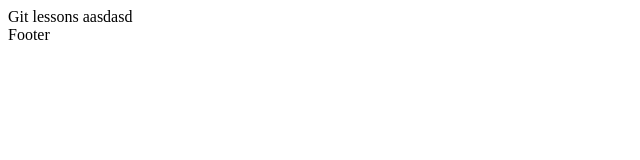
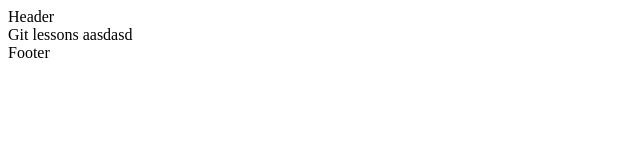
Before and after one commit to santer545/myRoadMap, a plain HTML site: page materialize/index.html in a window 1280 px wide. Shown: the whole page, without its empty margins (0-640 px from the left). Drawn offline with Linux system fonts and the light colour scheme.

Commit message:
commit with notepad

```diff
--- a/materialize/index.html
+++ b/materialize/index.html
@@ -6,6 +6,7 @@
 </head>
 <body>
     <main>
+        <header id="header">Header</header>
         <section>Git lessons
                 aasdasd
         </section>
```
